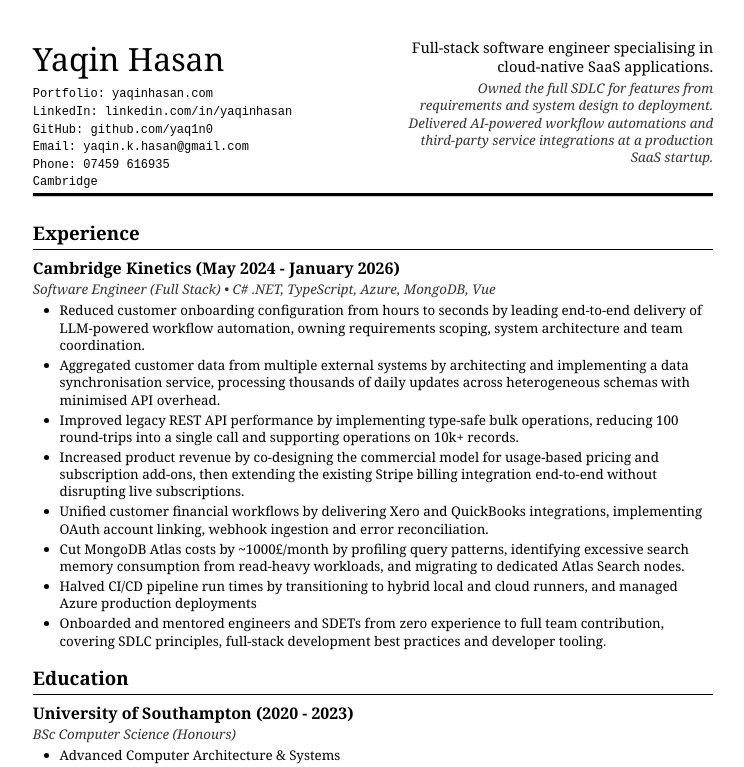
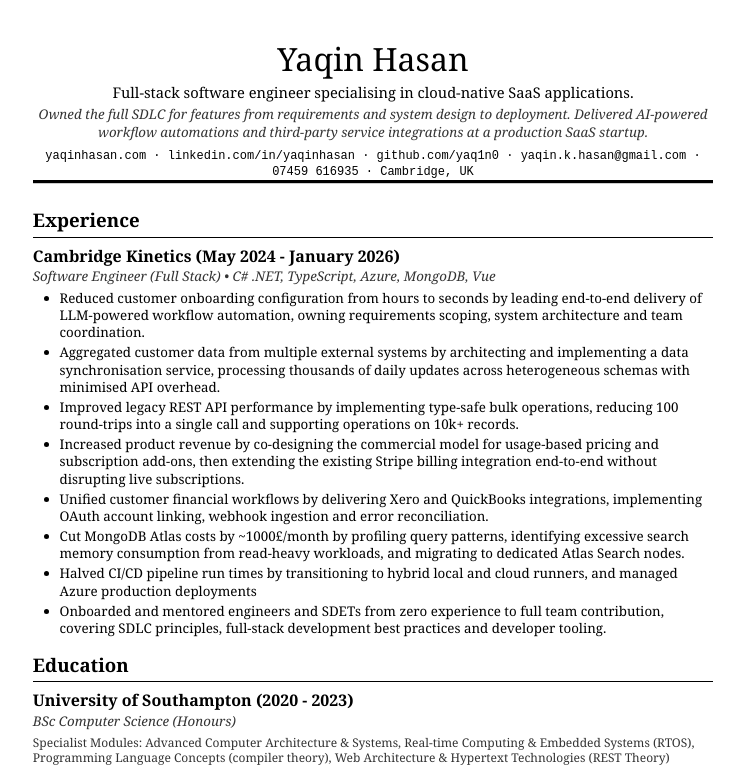
Before and after one commit to yaq1n0/yaqinhasan.com, a Vue app: page /cv in a window 1280 px wide. Shown: the top 767 px of the page, without its empty margins (267-1011 px from the left). Built offline with nearby package versions, Linux system fonts and the light colour scheme.

Commit message:
make courses 1 line, improve ATS compliance (remove 2 column layout)

```diff
--- a/src/components/RenderCV.vue
+++ b/src/components/RenderCV.vue
@@ -2,27 +2,14 @@
   <div class="cv-container" :class="{ 'print-mode': isCVPage }">
     <!-- Header -->
     <header class="cv-header">
-      <div class="header-left">
-        <h1 class="name">{{ cv.basics?.name }}</h1>
-        <div class="contact-details">
-          <p v-if="cv.basics?.url">
-            Portfolio: <a :href="cv.basics?.url">{{ simplifyLink(cv.basics?.url) }}</a>
-          </p>
-          <p v-for="profile in cv.basics?.profiles" :key="profile.network">
-            {{ profile.network }}: <a :href="profile.url">{{ simplifyLink(profile.url) }}</a>
-          </p>
-          <p v-if="cv.basics?.email">
-            Email: <a :href="`mailto:${cv.basics?.email}`">{{ cv.basics?.email }}</a>
-          </p>
-          <p v-if="cv.basics?.phone">Phone: {{ cv.basics?.phone }}</p>
-          <p v-if="cv.basics?.location">
-            {{ cv.basics?.location.city }}<span v-if="cv.basics?.location.region">, {{ cv.basics?.location.region }}</span>
-          </p>
-        </div>
-      </div>
-      <div class="header-right">
-        <p v-if="cv.basics?.label" class="tagline">{{ cv.basics?.label }}</p>
-        <p v-if="cv.basics?.summary" class="objective">{{ cv.basics?.summary }}</p>
+      <h1 class="name">{{ cv.basics?.name }}</h1>
+      <p v-if="cv.basics?.label" class="tagline">{{ cv.basics?.label }}</p>
+      <p v-if="cv.basics?.summary" class="objective">{{ cv.basics?.summary }}</p>
+      <div class="contact-details">
+        <template v-for="(item, idx) in contactItems" :key="idx"
+          ><span v-if="idx > 0" class="sep"> · </span><a v-if="item.href" :href="item.href">{{ item.text }}</a
+          ><span v-else>{{ item.text }}</span></template
+        >
       </div>
     </header>
 
@@ -50,9 +37,9 @@
           <h3 class="institution">{{ edu.institution }} ({{ edu.startDate }} - {{ edu.endDate }})</h3>
           <p v-if="edu.studyType" class="degree">{{ edu.studyType }}</p>
         </div>
-        <ul v-if="edu.courses?.length" class="subsections">
-          <li v-for="course in edu.courses" :key="course">{{ course }}</li>
-        </ul>
+        <div v-if="edu.courses?.length" class="degree-subtitle">
+          {{ buildCoursesLine(edu.courses) }}
+        </div>
         <p v-if="edu.score" class="grade">{{ edu.score }}</p>
       </div>
     </section>
@@ -62,15 +49,12 @@
       <h2 class="section-title">Personal Projects</h2>
       <div v-for="project in cv.projects" :key="project.name" class="project-item">
         <h3 class="project-name">
-          <span class="project-title"
-            >{{ project.name }} ({{ project.startDate }}<span v-if="project.endDate"> - {{ project.endDate }}</span
-            >)</span
-          >
-          <span class="project-colon">:</span>
+          <span class="project-title">{{ project.name }}</span>
+          <br v-if="project.description" />
           <span class="project-description">{{ project.description }}</span>
         </h3>
         <p v-if="project.keywords?.length" class="skills-list">
-          <em>Skills: {{ project.keywords.join(", ") }}</em>
+          <em>{{ project.keywords.join(" • ") }}</em>
         </p>
       </div>
     </section>
@@ -103,7 +87,7 @@ import type { CV } from "@/data/models/CV";
 import { computed } from "vue";
 import { useRoute } from "vue-router";
 
-defineProps<{
+const props = defineProps<{
   cv: CV;
 }>();
 
@@ -114,6 +98,32 @@ const isCVPage = computed(() => route.path === "/cv");
 const simplifyLink = (url?: string) => {
   if (!url) return "";
   return url.replace(/^https?:\/\//, "");
+};
+
+type ContactItem = {
+  text: string;
+  href?: string;
+};
+
+const contactItems = computed(() => {
+  const items: ContactItem[] = [];
+  const basics = props.cv.basics;
+  if (basics?.url) items.push({ text: simplifyLink(basics.url), href: basics.url });
+  for (const p of basics?.profiles ?? []) items.push({ text: simplifyLink(p.url), href: p.url });
+  if (basics?.email) items.push({ text: basics.email, href: `mailto:${basics.email}` });
+  if (basics?.phone) items.push({ text: basics.phone });
+  if (basics?.location) {
+    const location = basics.location;
+    // this aint the prettiest but it works, let's not overbuid this
+    const locationText = [location.city, location.countryCode].filter((x) => !!x).join(", ");
+    if (locationText) items.push({ text: locationText });
+  }
+  return items;
+});
+
+const buildCoursesLine = (courses: string[]) => {
+  if (courses.length === 0) return undefined;
+  return `Specialist Modules: ${courses.join(", ")}`;
 };
 </script>
 
@@ -145,9 +155,7 @@ const simplifyLink = (url?: string) => {
 
 // Header Styles
 .cv-header {
-  display: flex;
-  justify-content: space-between;
-  gap: map.get($spacing, "lg");
+  text-align: center;
   margin-bottom: map.get($spacing, "md");
   padding-bottom: map.get($spacing, "md");
   border-bottom: 3px solid #0891b2;
@@ -157,41 +165,14 @@ const simplifyLink = (url?: string) => {
   }
 }
 
-.header-left {
-  flex: 0 0 auto;
-}
-
-.header-right {
-  flex: 1;
-  text-align: right;
-  max-width: 45%;
-}
-
 .name {
   font-size: 24pt;
   font-weight: normal;
-  margin: 0 0 map.get($spacing, "sm");
+  margin: 0 0 map.get($spacing, "xs");
   color: var(--color-text);
 
   .print-mode & {
     color: #000;
-  }
-}
-
-.contact-details {
-  font-family: "Courier New", Courier, monospace;
-  font-size: 9pt;
-
-  p {
-    margin: 2px 0;
-  }
-
-  a {
-    color: var(--color-accent);
-
-    .print-mode & {
-      color: inherit;
-    }
   }
 }
 
@@ -209,11 +190,24 @@ const simplifyLink = (url?: string) => {
 .objective {
   font-size: 10pt;
   font-style: italic;
-  margin: 0;
+  margin: 0 0 map.get($spacing, "sm");
   color: var(--color-text-secondary);
 
   .print-mode & {
     color: #333;
+  }
+}
+
+.contact-details {
+  font-family: "Courier New", Courier, monospace;
+  font-size: 9pt;
+
+  a {
+    color: var(--color-accent);
+
+    .print-mode & {
+      color: inherit;
+    }
   }
 }
 
@@ -288,6 +282,15 @@ const simplifyLink = (url?: string) => {
   }
 }
 
+.degree-subtitle {
+  font-size: 9pt;
+  color: var(--color-text-secondary);
+
+  .print-mode & {
+    color: #333;
+  }
+}
+
 .bullets,
 .subsections {
   margin: map.get($spacing, "xs") 0 0 map.get($spacing, "lg");
@@ -349,10 +352,6 @@ const simplifyLink = (url?: string) => {
   font-weight: bold;
 }
 
-.project-colon {
-  margin: 0 4px;
-}
-
 .project-description {
   font-weight: normal;
 }
@@ -360,10 +359,8 @@ const simplifyLink = (url?: string) => {
 .skills-list {
   font-size: 9pt;
   color: var(--color-text-secondary);
-  margin: 2px 0 0 map.get($spacing, "lg");
 
   .print-mode & {
-    margin-left: 20pt;
     color: #555;
   }
 }
```
